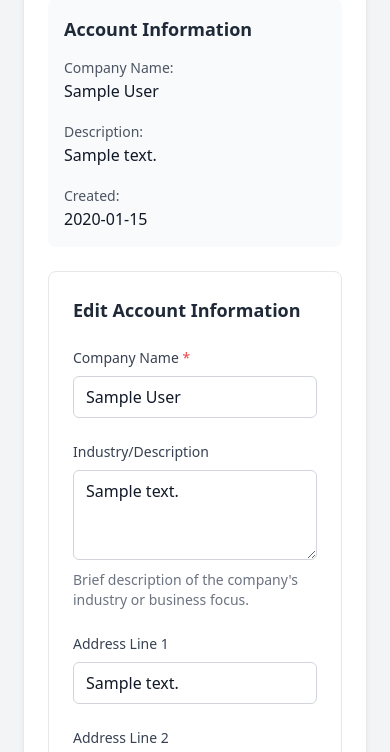
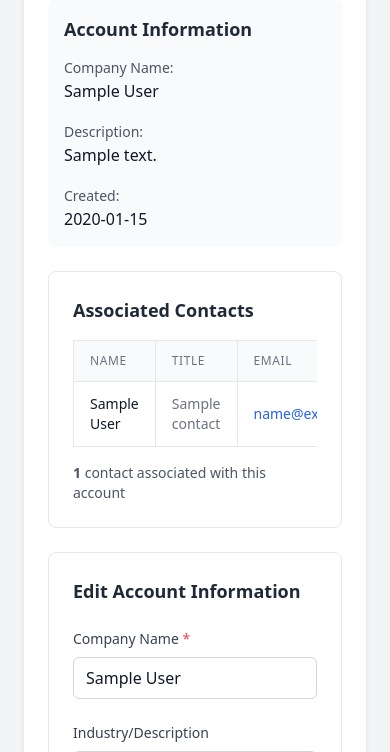
Before and after one commit to lefebma/els-crm, a Flask app: page /accounts/edit/1 in a window 390 px wide. Shown: the part 349-1101 px from the top of the page. Run offline with Flask 3, Linux system fonts and the light colour scheme; the first user in the database is signed in; tables that the repository leaves empty hold one stand-in row (Sample ...); some libraries are stand-ins or nearby versions.

Commit message:
Add associated contacts list to Edit Account page
- Display all contacts linked to the account in a professional table
- Include contact details: name, title, email, phone
- Add edit links for each contact
- Show contact count and empty state when no contacts exist
- Email and phone numbers are clickable links

```diff
--- a/routes/main.py
+++ b/routes/main.py
@@ -161,8 +161,10 @@ def edit_account(account_id):
         return redirect(url_for('main.accounts'))
 
     if request.method == 'GET':
+        # Get contacts associated with this account
+        contacts = Contact.query.filter_by(account_id=account.id).filter_by(**org_filter).all()
         # Display the edit form
-        return render_template('edit_account.html', account=account)
+        return render_template('edit_account.html', account=account, contacts=contacts)
 
     # Handle POST request (form submission)
     try:
@@ -184,7 +186,9 @@ def edit_account(account_id):
         # Validate required fields
         if not company_name:
             flash('Company name is required', 'error')
-            return render_template('edit_account.html', account=account)
+            # Get contacts for display even in error case
+            contacts = Contact.query.filter_by(account_id=account.id).filter_by(**org_filter).all()
+            return render_template('edit_account.html', account=account, contacts=contacts)
 
         # Update the account fields
         account.company_name = company_name.strip()
--- a/templates/edit_account.html
+++ b/templates/edit_account.html
@@ -30,6 +30,73 @@
                     <p class="text-gray-900">{{ account.create_date.strftime('%Y-%m-%d') if account.create_date else 'N/A' }}</p>
                 </div>
             </div>
+        </div>
+
+        <!-- Associated Contacts -->
+        <div class="bg-white border border-gray-200 rounded-lg p-6 mb-6">
+            <h2 class="text-lg font-semibold text-gray-800 mb-4">Associated Contacts</h2>
+            {% if contacts %}
+                <div class="overflow-x-auto">
+                    <table class="min-w-full border border-gray-200">
+                        <thead class="bg-gray-50 border-b border-gray-200">
+                            <tr>
+                                <th class="px-4 py-3 text-left text-xs font-medium text-gray-500 uppercase tracking-wider border-r border-gray-200">Name</th>
+                                <th class="px-4 py-3 text-left text-xs font-medium text-gray-500 uppercase tracking-wider border-r border-gray-200">Title</th>
+                                <th class="px-4 py-3 text-left text-xs font-medium text-gray-500 uppercase tracking-wider border-r border-gray-200">Email</th>
+                                <th class="px-4 py-3 text-left text-xs font-medium text-gray-500 uppercase tracking-wider border-r border-gray-200">Phone</th>
+                                <th class="px-4 py-3 text-left text-xs font-medium text-gray-500 uppercase tracking-wider">Actions</th>
+                            </tr>
+                        </thead>
+                        <tbody class="bg-white divide-y divide-gray-200">
+                            {% for contact in contacts %}
+                            <tr class="hover:bg-gray-50">
+                                <td class="px-4 py-3 border-r border-gray-200">
+                                    <div class="text-sm font-medium text-gray-900">
+                                        {{ contact.first_name }} {{ contact.last_name }}
+                                    </div>
+                                </td>
+                                <td class="px-4 py-3 text-sm text-gray-500 border-r border-gray-200">
+                                    {{ contact.title or '-' }}
+                                </td>
+                                <td class="px-4 py-3 text-sm text-gray-500 border-r border-gray-200">
+                                    <a href="mailto:{{ contact.email }}" class="text-blue-600 hover:text-blue-800 hover:underline">
+                                        {{ contact.email }}
+                                    </a>
+                                </td>
+                                <td class="px-4 py-3 text-sm text-gray-500 border-r border-gray-200">
+                                    {% if contact.phone %}
+                                        <a href="tel:{{ contact.phone }}" class="text-blue-600 hover:text-blue-800 hover:underline">
+                                            {{ contact.phone }}
+                                        </a>
+                                    {% else %}
+                                        -
+                                    {% endif %}
+                                </td>
+                                <td class="px-4 py-3">
+                                    <a href="{{ url_for('main.edit_contact', contact_id=contact.id) }}"
+                                       class="bg-blue-600 text-white px-3 py-1 text-sm rounded-md hover:bg-blue-700 focus:outline-none focus:ring-2 focus:ring-blue-500 focus:ring-offset-1">
+                                        Edit
+                                    </a>
+                                </td>
+                            </tr>
+                            {% endfor %}
+                        </tbody>
+                    </table>
+                </div>
+                <div class="mt-4 text-sm text-gray-600">
+                    <strong>{{ contacts|length }}</strong> contact{{ 's' if contacts|length != 1 else '' }} associated with this account
+                </div>
+            {% else %}
+                <div class="text-center py-8">
+                    <div class="text-gray-400 text-sm mb-2">
+                        <svg class="mx-auto h-12 w-12 text-gray-400" fill="none" viewBox="0 0 24 24" stroke="currentColor">
+                            <path stroke-linecap="round" stroke-linejoin="round" stroke-width="2" d="M17 20h5v-2a3 3 0 00-5.356-1.857M17 20H7m10 0v-2c0-.656-.126-1.283-.356-1.857M7 20H2v-2a3 3 0 015.356-1.857M7 20v-2c0-.656.126-1.283.356-1.857m0 0a5.002 5.002 0 019.288 0M15 7a3 3 0 11-6 0 3 3 0 016 0zm6 3a2 2 0 11-4 0 2 2 0 014 0zM7 10a2 2 0 11-4 0 2 2 0 014 0z" />
+                        </svg>
+                    </div>
+                    <p class="text-gray-500 text-sm">No contacts associated with this account yet</p>
+                    <p class="text-gray-400 text-xs mt-1">Add a contact to get started</p>
+                </div>
+            {% endif %}
         </div>
 
         <!-- Edit Form -->
```
